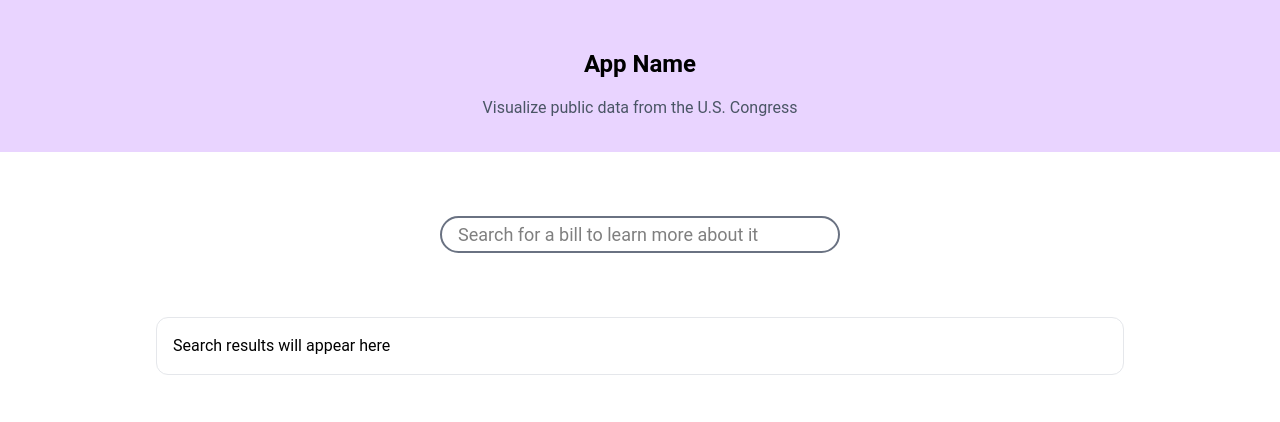
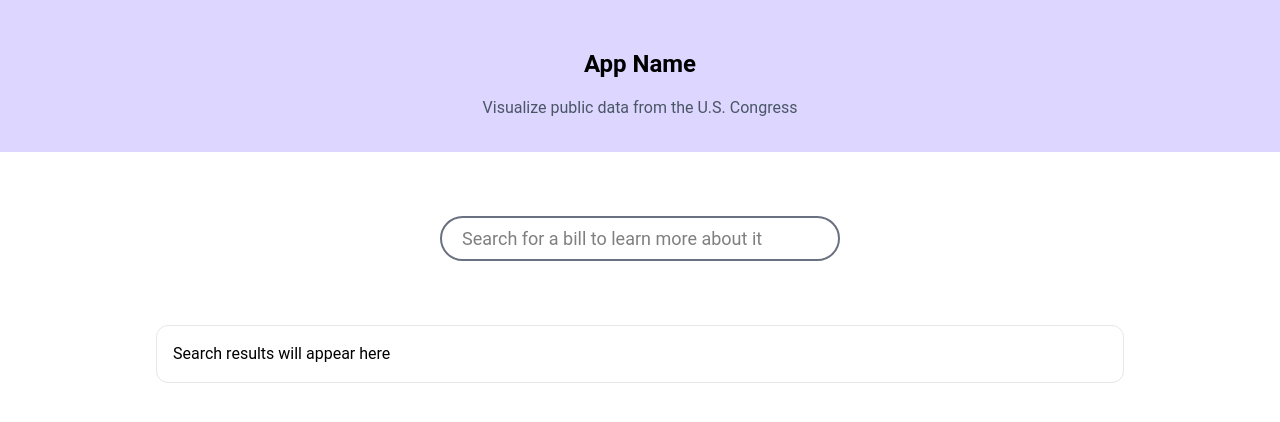
Before and after one commit to b-sharman/hackcu11, a SvelteKit app in the folder frontend/: page / in a window 1280 px wide. Shown: the top 422 px of the page. Built offline with nearby package versions, Linux system fonts and the light colour scheme.

Commit message:
color, padding changes

```diff
--- a/frontend/src/routes/+page.svelte
+++ b/frontend/src/routes/+page.svelte
@@ -15,7 +15,7 @@ let results_promise = $derived.by(async () => {
 
 </script>
 
-<header class="p-8 bg-purple-200 *:text-center">
+<header class="p-8 bg-violet-200 *:text-center">
   <h1 class="text-2xl m-4 font-bold">App Name</h1>
   <p class="text-gray-600">Visualize public data from the U.S. Congress</p>
 </header>
@@ -24,7 +24,7 @@ let results_promise = $derived.by(async () => {
   <div class="my-16 flex justify-center gap-4">
     <input
       bind:value={searchText}
-      class="w-[400px] h-full px-4 py-1.5 rounded-full border border-2 border-gray-500 outline-accent-bg text-lg"
+      class="w-[400px] h-full px-5 py-2.5 rounded-full border border-2 border-gray-500 outline-accent-bg text-lg"
       placeholder="Search for a bill to learn more about it"
       type="text"
     />
```
